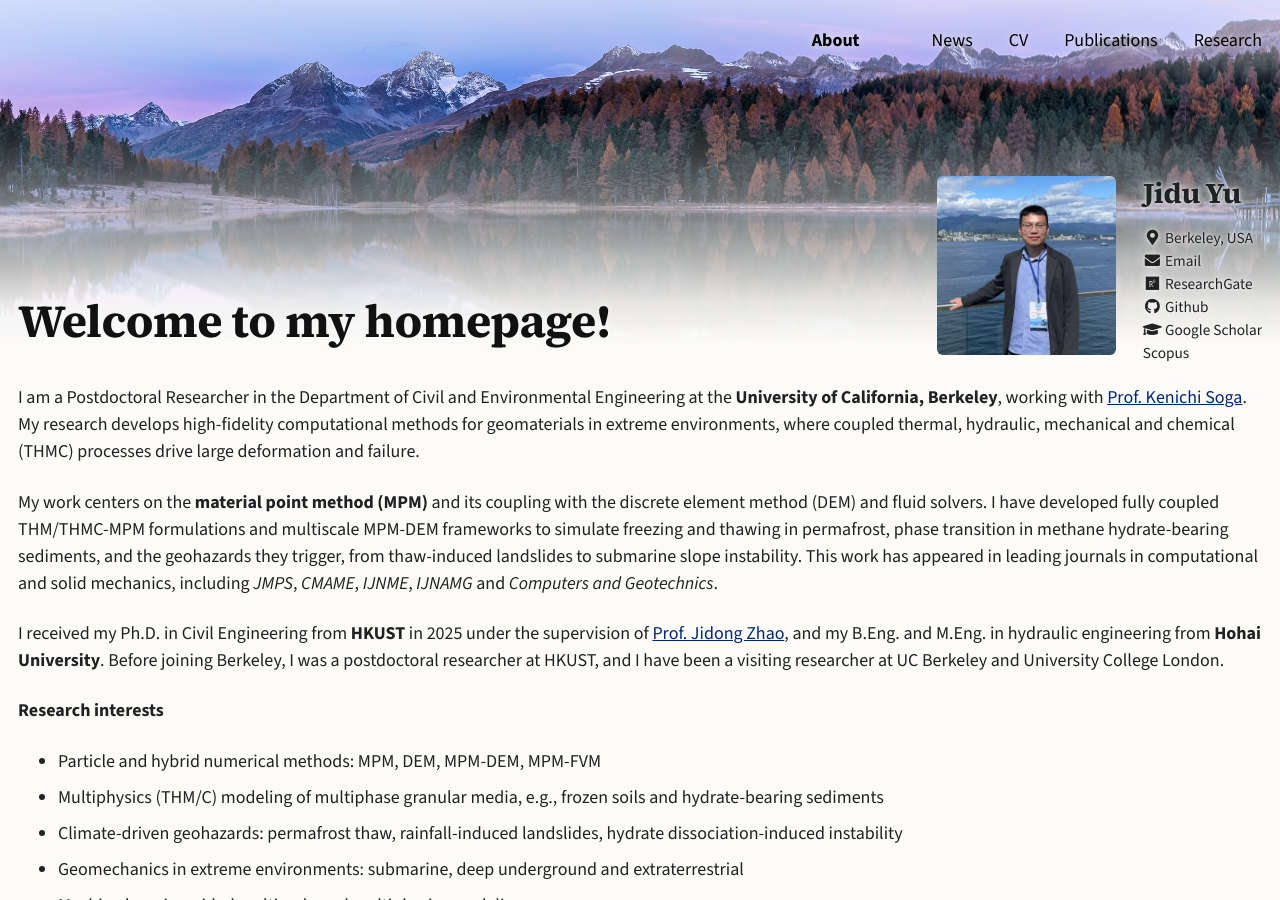
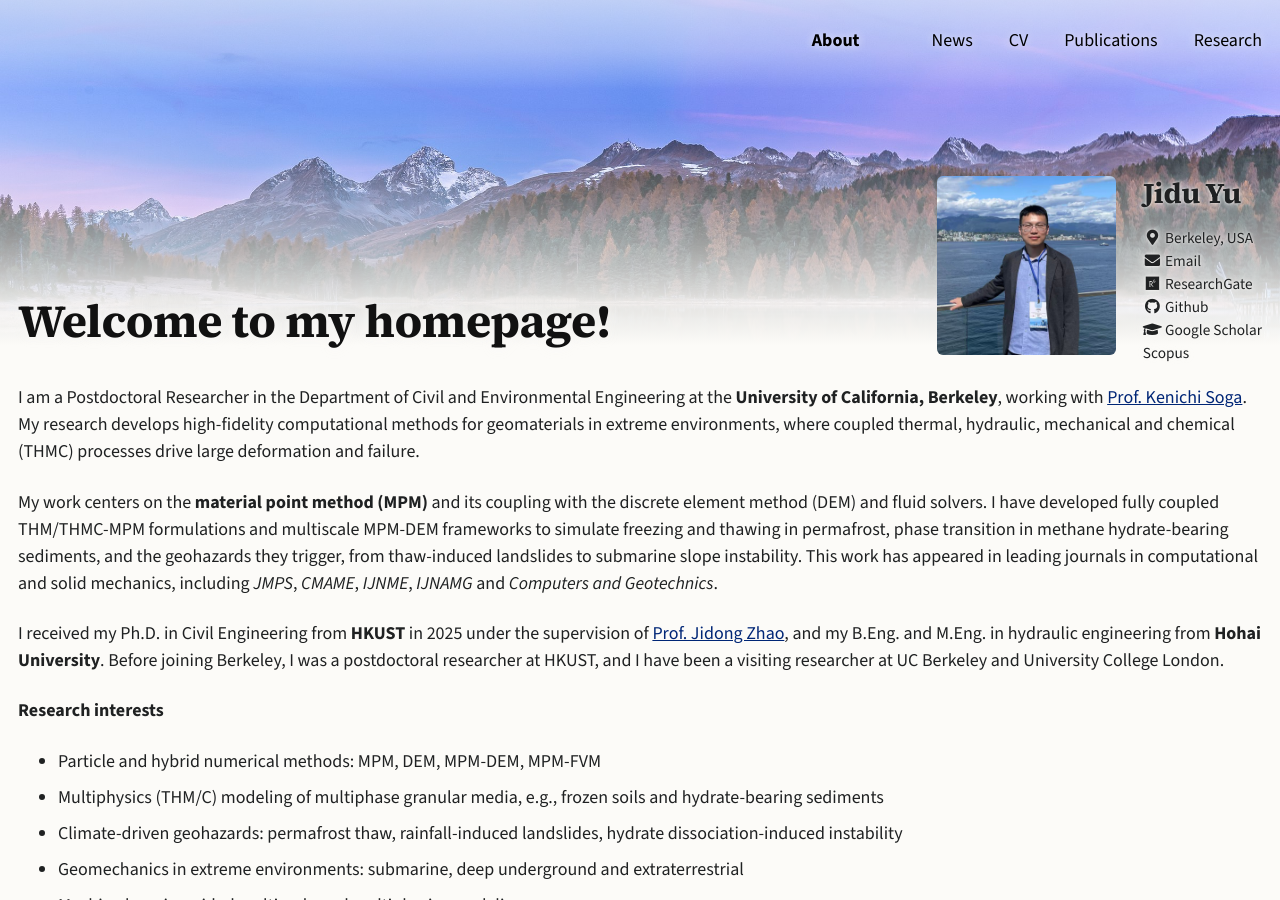
Before and after one commit to yujidu/yujidu.github.io, a Jekyll site: the page built from _pages/aboutme.md, in a window 1280 px wide and 900 px high. Built offline with Jekyll 4.4.1, drawn with Linux system fonts in a browser that asks for light colours; a style sheet for code colours, icons or effects is not loaded.

Commit message:
Banner crop position configurable; lake photo shows sky and peaks
Co-Authored-By: Claude Opus 5.5 <noreply@anthropic.com>
Claude-Session: https://claude.ai/code/session_01Vw9tGnbWFVNDt9UXvET6V8

```diff
--- a/_config.yml
+++ b/_config.yml
@@ -16,6 +16,7 @@ title_separator          : "-"
 #   banner_image: berkeley.jpg / footer_image: berkeley-footer.jpg / banner_dark: false
 banner_image             : lake-banner.jpg   # forest-banner.jpg, seaside-banner.jpg, berkeley.jpg
 footer_image             : lake-footer.jpg   # forest-footer.jpg, seaside-footer.jpg, berkeley-footer.jpg
+banner_position          : "center 30%"  # which part of the banner shows when it is cropped (remove for the Berkeley photo)
 banner_dark              : false  # true for a dark photo (seaside): light menu text over it
 name                     : &name "Jidu Yu"
 description              : &description "Research Assistant Professor"
--- a/_includes/home-hero.html
+++ b/_includes/home-hero.html
@@ -2,7 +2,7 @@
 {% assign author = site.author %}
 <header class="home-hero{% if page.url != "/" %} home-hero--compact{% endif %}{% if page.layout == "news-item" %} home-hero--news{% endif %}">
   <div class="home-hero__media">
-    {% assign banner = site.banner_image | default: page.hero_image %}<img class="home-hero__image" src="{{ banner | prepend: '/images/' | relative_url }}" alt="">
+    {% assign banner = site.banner_image | default: page.hero_image %}<img class="home-hero__image" src="{{ banner | prepend: '/images/' | relative_url }}" alt=""{% if site.banner_position %} style="object-position: {{ site.banner_position }}"{% endif %}>
     <div class="home-hero__fade" aria-hidden="true"></div>
   </div>
 
```
